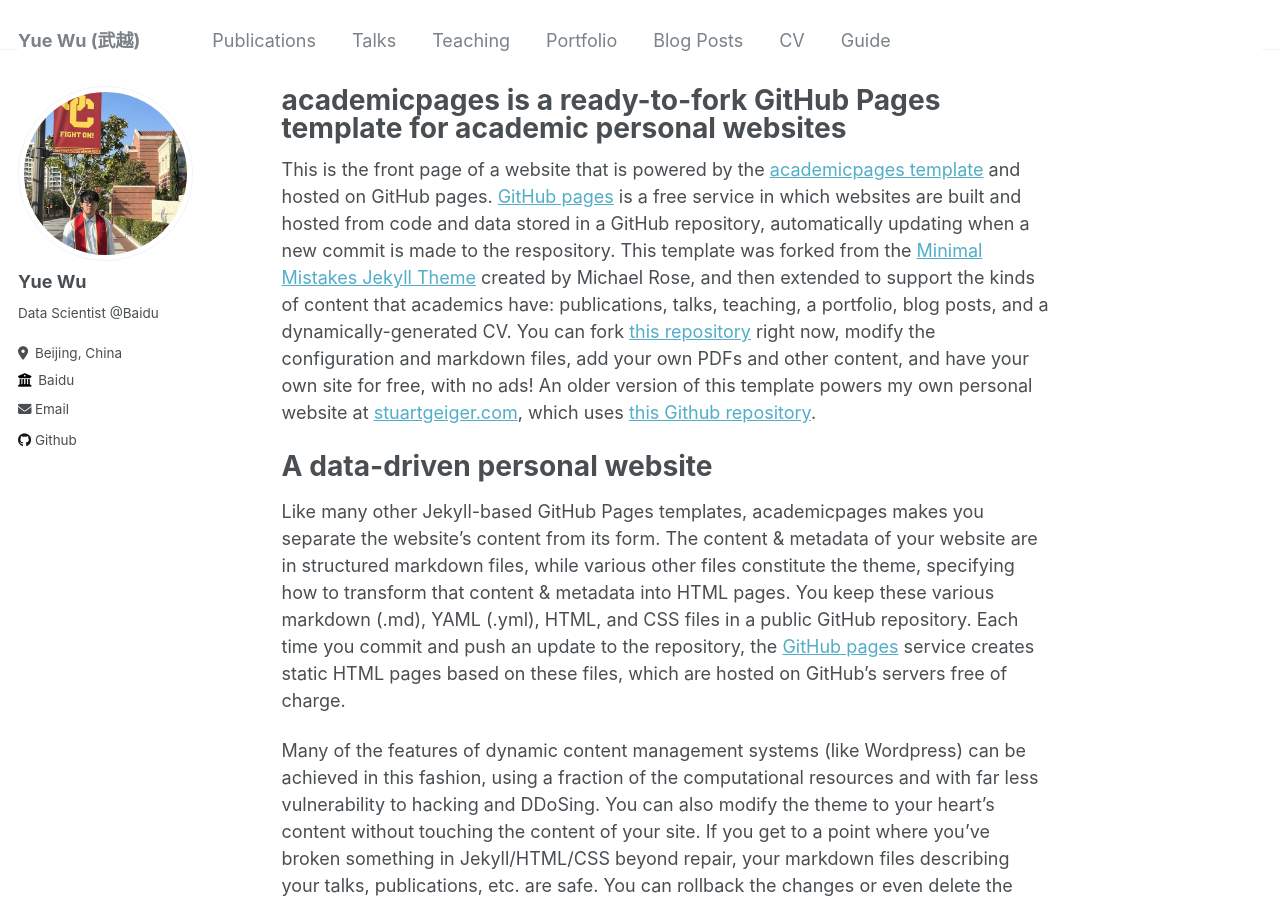
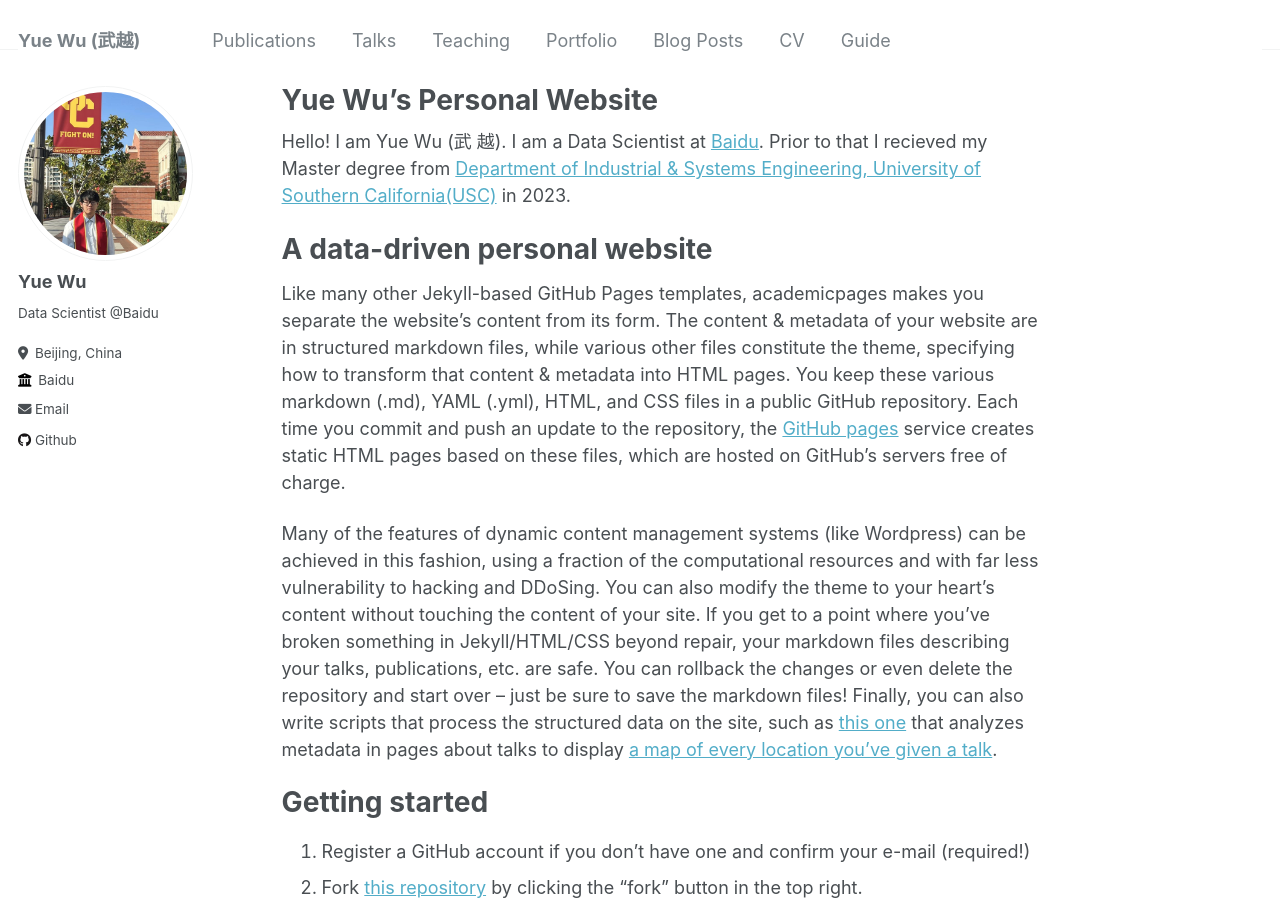
Before and after one commit to TyrionWuYue/TyrionWuYue.github.io, a Jekyll site: the page built from _pages/about.md, in a window 1280 px wide and 900 px high. Built offline with Jekyll 4.4.1, drawn with Linux system fonts in a browser that asks for light colours.

Commit message:
update personal info

```diff
--- a/_pages/about.md
+++ b/_pages/about.md
@@ -1,13 +1,13 @@
 ---
 permalink: /
-title: "academicpages is a ready-to-fork GitHub Pages template for academic personal websites"
+title: "Yue Wu's Personal Website"
 author_profile: true
 redirect_from:
   - /about/
   - /about.html
 ---
 
-This is the front page of a website that is powered by the [academicpages template](https://github.com/academicpages/academicpages.github.io) and hosted on GitHub pages. [GitHub pages](https://pages.github.com) is a free service in which websites are built and hosted from code and data stored in a GitHub repository, automatically updating when a new commit is made to the respository. This template was forked from the [Minimal Mistakes Jekyll Theme](https://mmistakes.github.io/minimal-mistakes/) created by Michael Rose, and then extended to support the kinds of content that academics have: publications, talks, teaching, a portfolio, blog posts, and a dynamically-generated CV. You can fork [this repository](https://github.com/academicpages/academicpages.github.io) right now, modify the configuration and markdown files, add your own PDFs and other content, and have your own site for free, with no ads! An older version of this template powers my own personal website at [stuartgeiger.com](http://stuartgeiger.com), which uses [this Github repository](https://github.com/staeiou/staeiou.github.io).
+Hello! I am Yue Wu (武 越). I am a Data Scientist at [Baidu](https://ir.baidu.com/). Prior to that I recieved my Master degree from [Department of Industrial & Systems Engineering, University of Southern California(USC)](https://ise.usc.edu/) in 2023.
 
 A data-driven personal website
 ======
```
